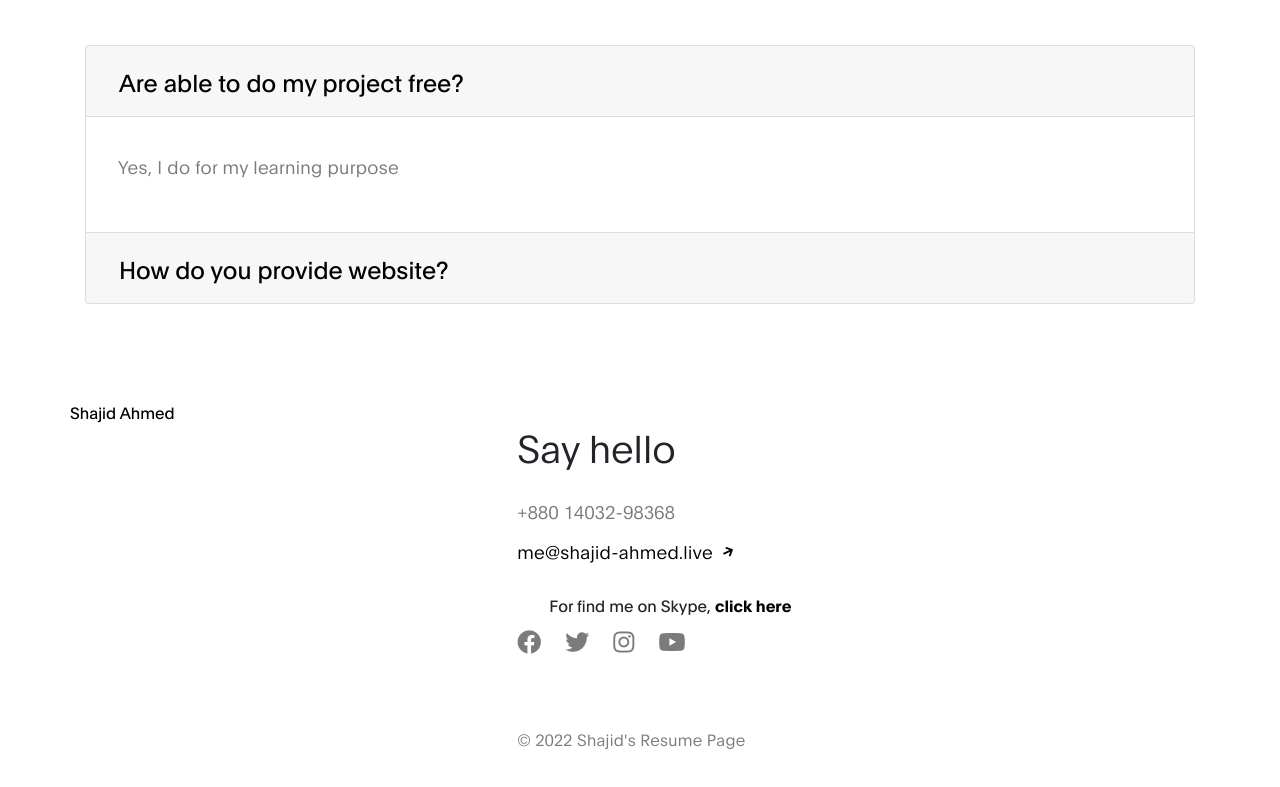
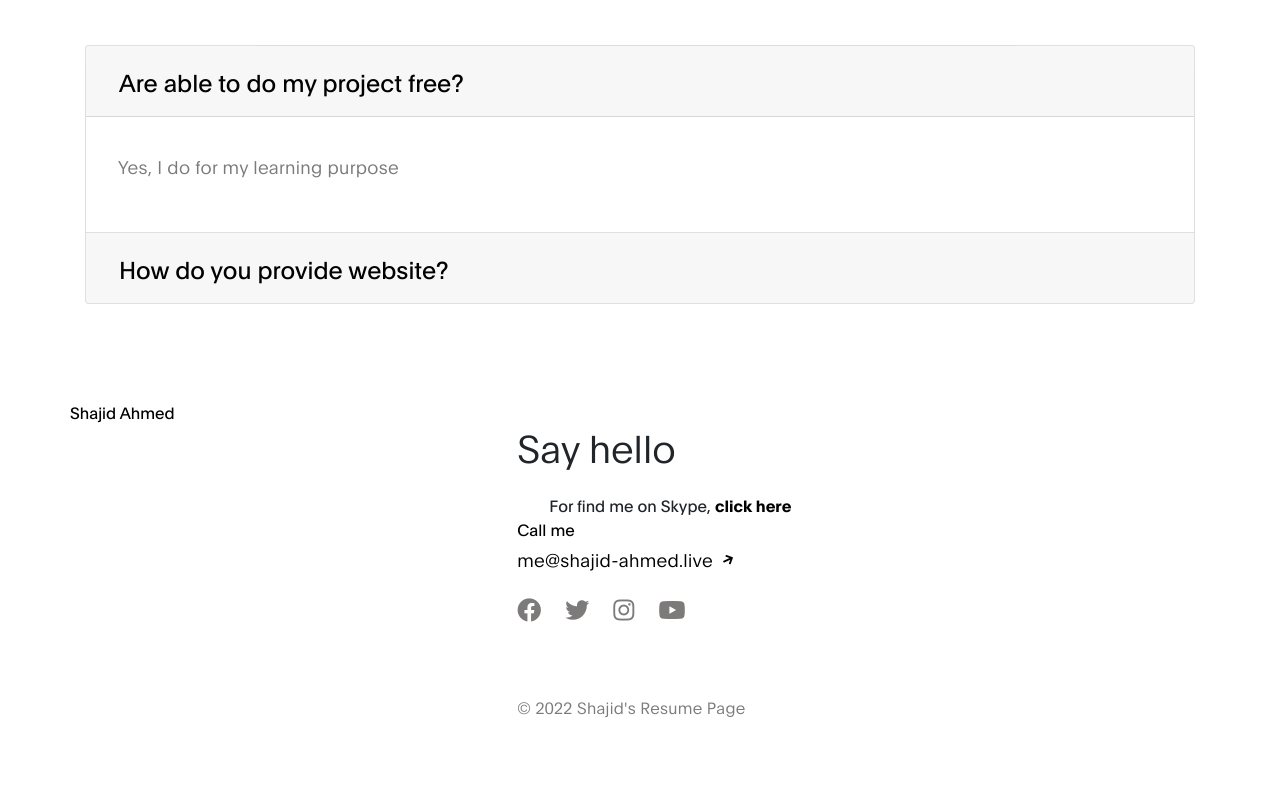
Before and after one commit to sh-ah-jid/resume, a plain HTML site: page index.html in a window 1280 px wide. Shown: the part 2217-3004 px from the top of the page. Drawn offline with Linux system fonts and the light colour scheme.

Commit message:
Update index.html

```diff
--- a/index.html
+++ b/index.html
@@ -223,8 +223,9 @@
 
             <div class="mx-auto col-lg-4 col-md-6 col-12">
                 <h3 class="my-4 pt-4 pt-lg-0">Say hello</h3>
+<span class="faq-info-text">For find me on Skype, <strong><a rel="nofollow" href="https://join.skype.com/invite/oWYvFrkGb7Bs">click here</a></strong></span>
 
-                <p class="mb-1">+880 14032-98368</p>
+                 <a href="tel:+8801403298368">Call me</a>
 
                 <p>
                     <a href="mailto:alperenshajid@gmail.com">
@@ -232,7 +233,7 @@
                     <i class="fas fa-arrow-right custom-icon"></i>
                     </a>
                 </p>
-<span class="faq-info-text">For find me on Skype, <strong><a rel="nofollow" href="https://join.skype.com/invite/oWYvFrkGb7Bs">click here</a></strong></span>
+
                 <ul class="social-links mt-2">
                     <li><a href="https://www.facebook.com/alperenshajid/" rel="noopener" class="fab fa-facebook" target="_blank"></a></li>
                     <li><a href="https://twitter.com/alperenshajid" rel="noopener" class="fab fa-twitter" target="_blank"></a></li>
```
